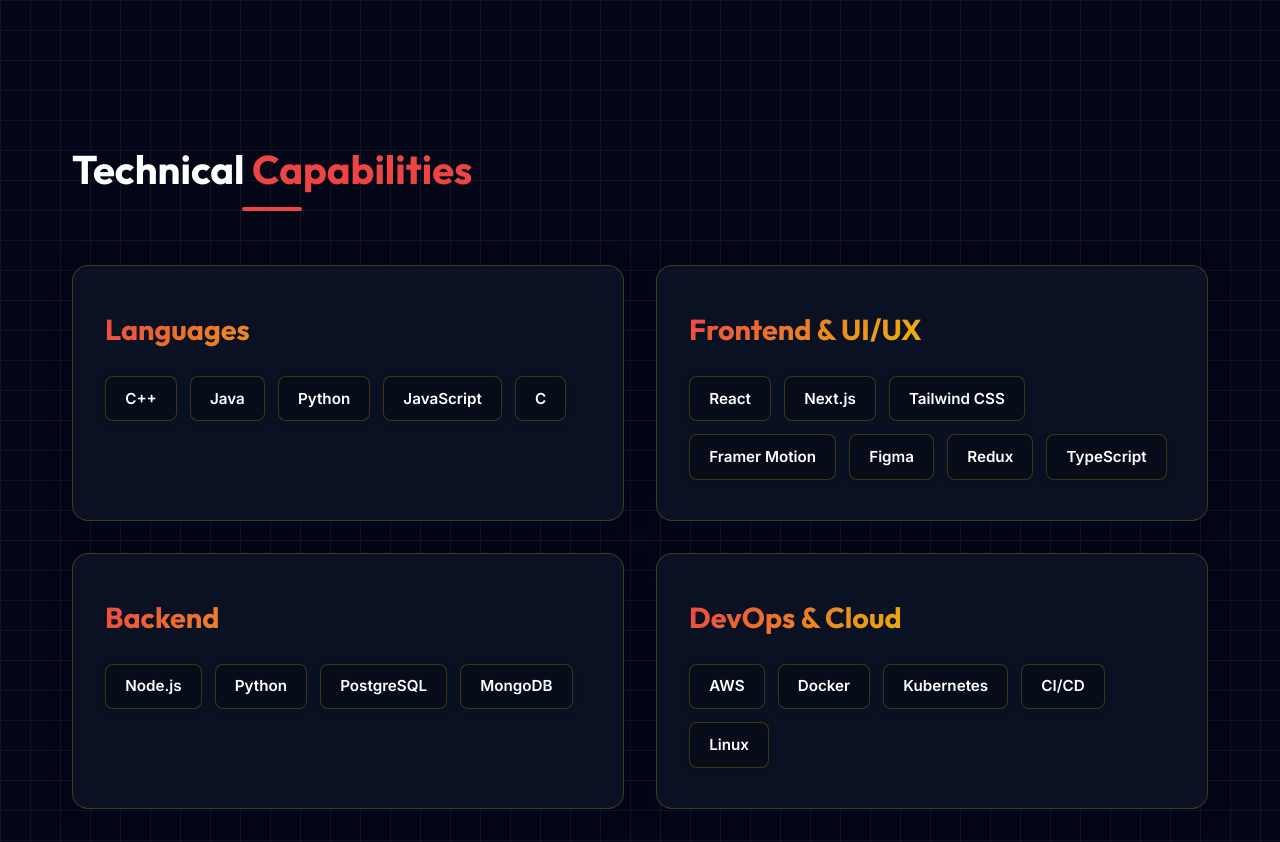
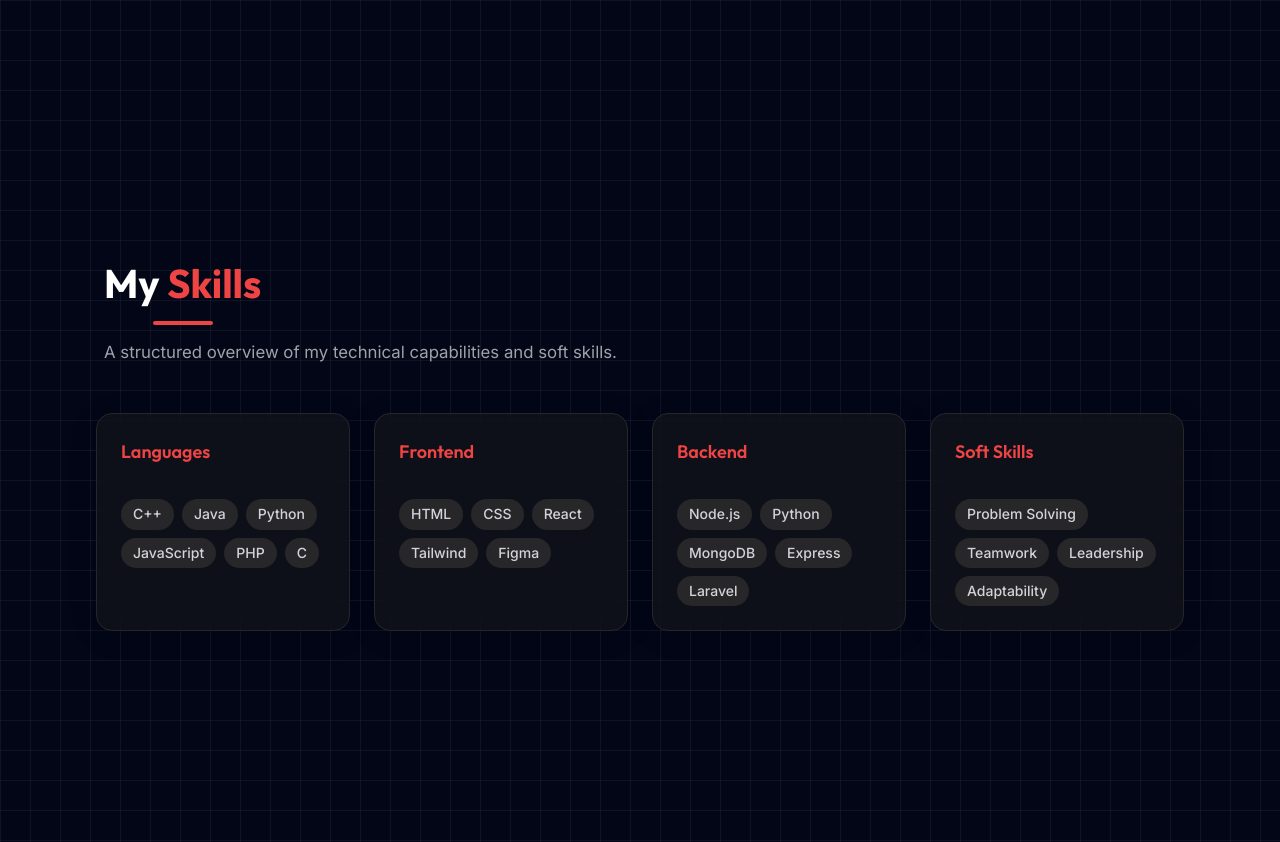
Before and after one commit to jay-prakash-kumar/Portfolio, a React (Vite) app: page / in a window 1280 px wide. Shown: the part 2700-3542 px from the top of the page. Built offline with nearby package versions, Linux system fonts and the light colour scheme.

Commit message:
feat: Add About, Skills, Achievements, and Training sections to the portfolio, and include resume asset.

```diff
--- a/src/components/Skills.jsx
+++ b/src/components/Skills.jsx
@@ -1,336 +1,136 @@
-// import { motion } from "framer-motion";
-// import { fadeIn, staggerContainer, textVariant } from "../utils/motion.js";
+import { motion } from 'framer-motion';
+import { fadeIn, staggerContainer, textVariant } from '../utils/motion.js';
 
-// export default function Skills() {
-//   const categories = [
-//     {
-//       title: "Languages",
-//       items: ["C++", "Java", "Python", "JavaScript", "C"],
-//     },
-//     {
-//       title: "Frontend & UI",
-//       items: ["React", "Next.js", "Tailwind CSS", "Framer Motion", "Figma", "Redux", "TypeScript"],
-//     },
-//     {
-//       title: "Backend Core",
-//       items: ["Node.js", "Python", "PostgreSQL", "MongoDB"],
-//     },
-//     {
-//       title: "Dev & Ops",
-//       items: ["AWS", "Docker", "Kubernetes", "CI/CD", "Linux"],
-//     },
-//     {
-//       title: "Professional",
-//       items: ["Problem Solving", "Collaboration", "Communication", "Time Mgmt", "Adaptability", "Fast Learner"],
-//     }
-//   ];
-
-//   return (
-//     <section id="skills" className="section" style={{ padding: "4rem 0", minHeight: "85vh", display: "flex", alignItems: "center" }}>
-//       <div className="container" style={{ maxWidth: "1200px", margin: "0 auto", width: "100%" }}>
-
-//         <motion.div
-//            variants={textVariant()}
-//            initial="hidden"
-//            whileInView="show"
-//            viewport={{ once: true, amount: 0.25 }}
-//            style={{ textAlign: "center", marginBottom: "3rem" }}
-//         >
-//           <h2 className="section-title" style={{ marginBottom: "1rem" }}>
-//             Tech <span className="text-highlight">Dashboard</span>
-//           </h2>
-//           <p style={{ color: "var(--text-secondary)", fontSize: "1.05rem", maxWidth: "600px", margin: "0 auto" }}>
-//             A dense, single-view comprehensive map of my technical and professional stack without the need to scroll.
-//           </p>
-//         </motion.div>
-
-//         <motion.div
-//            variants={staggerContainer(0.1, 0)}
-//            initial="hidden"
-//            whileInView="show"
-//            viewport={{ once: true, amount: 0.1 }}
-//            className="skills-dashboard"
-//         >
-//           {categories.map((cat, index) => (
-//             <motion.div
-//                variants={fadeIn("up", "tween", index * 0.1, 0.6)}
-//                key={index}
-//                className="dashboard-card"
-//             >
-//               <h3 className="dashboard-card-title">{cat.title}</h3>
-//               <div className="dashboard-card-tags">
-//                 {cat.items.map((skill, sIndex) => (
-//                   <span key={sIndex} className="dashboard-tag">{skill}</span>
-//                 ))}
-//               </div>
-//             </motion.div>
-//           ))}
-//         </motion.div>
-
-//         <style dangerouslySetInnerHTML={{__html: `
-//           .skills-dashboard {
-//             display: grid;
-//             grid-template-columns: repeat(5, 1fr);
-//             gap: 1.5rem;
-//           }
-//           .dashboard-card {
-//             background: var(--nav-bg);
-//             border: 1px solid rgba(255, 255, 255, 0.05);
-//             border-radius: 16px;
-//             padding: 1.5rem 1.2rem;
-//             display: flex;
-//             flex-direction: column;
-//             gap: 1.2rem;
-//             transition: all 0.3s cubic-bezier(0.25, 1, 0.5, 1);
-//             position: relative;
-//             overflow: hidden;
-//             box-shadow: 0 4px 20px rgba(0,0,0,0.15);
-//             backdrop-filter: blur(10px);
-//           }
-//           .dashboard-card::before {
-//             content: '';
-//             position: absolute;
-//             top: 0; left: 0; right: 0; height: 3px;
-//             background: linear-gradient(90deg, transparent, var(--accent-color), transparent);
-//             opacity: 0.3;
-//             transition: opacity 0.3s ease;
-//           }
-//           .dashboard-card:hover {
-//             transform: translateY(-8px);
-//             border-color: rgba(255,255,255, 0.15);
-//             box-shadow: 0 12px 30px rgba(0,0,0,0.3);
-//           }
-//           .dashboard-card:hover::before {
-//             opacity: 1;
-//           }
-//           .dashboard-card-title {
-//             font-size: 1rem;
-//             color: var(--accent-color);
-//             margin: 0;
-//             font-weight: 700;
-//             text-transform: uppercase;
-//             letter-spacing: 1px;
-//             text-align: center;
-//           }
-//           .dashboard-card-tags {
-//             display: flex;
-//             flex-wrap: wrap;
-//             justify-content: center;
-//             gap: 0.6rem;
-//           }
-//           .dashboard-tag {
-//             background: rgba(255,255,255,0.03);
-//             border: 1px solid rgba(255,255,255,0.08);
-//             border-radius: 6px;
-//             padding: 0.4rem 0.8rem;
-//             font-size: 0.85rem;
-//             color: var(--text-secondary);
-//             font-weight: 500;
-//             transition: all 0.3s ease;
-//             cursor: default;
-//           }
-//           .dashboard-tag:hover {
-//             background: var(--text-primary);
-//             color: var(--bg-primary);
-//             border-color: var(--text-primary);
-//             transform: scale(1.05);
-//             box-shadow: 0 4px 10px rgba(255,255,255,0.1);
-//           }
-
-//           /* Responsive adjustments */
-//           @media (max-width: 1024px) {
-//             .skills-dashboard {
-//               grid-template-columns: repeat(3, 1fr);
-//             }
-//           }
-//           @media (max-width: 768px) {
-//             .skills-dashboard {
-//               grid-template-columns: repeat(2, 1fr);
-//             }
-//           }
-//           @media (max-width: 480px) {
-//             .skills-dashboard {
-//               grid-template-columns: 1fr;
-//             }
-//           }
-//         `}} />
-//       </div>
-//     </section>
-//   );
-// }
-
-import { Terminal } from "lucide-react";
+const categories = [
+  {
+    title: "Languages",
+    items: ["C++", "Java", "Python", "JavaScript", "PHP", "C"],
+  },
+  {
+    title: "Frontend",
+    items: ["HTML", "CSS", "React", "Tailwind", "Figma"],
+  },
+  {
+    title: "Backend",
+    items: ["Node.js", "Python", "MongoDB", "Express", "Laravel"],
+  },
+  {
+    title: "Soft Skills",
+    items: ["Problem Solving", "Teamwork", "Leadership", "Adaptability"],
+  },
+];
 
 export default function Skills() {
-  const technicalCategories = [
-    {
-      title: "Languages",
-      skills: ["C++", "Java", "Python", "JavaScript", "C"],
-    },
-    {
-      title: "Frontend & UI/UX",
-      skills: [
-        "React",
-        "Next.js",
-        "Tailwind CSS",
-        "Framer Motion",
-        "Figma",
-        "Redux",
-        "TypeScript",
-      ],
-    },
-    {
-      title: "Backend ",
-      skills: [
-        "Node.js",
-        "Python",
-        "PostgreSQL",
-        "MongoDB",
-      ],
-    },
-    {
-      title: "DevOps & Cloud",
-      skills: [
-        "AWS",
-        "Docker",
-        "Kubernetes",
-        "CI/CD",
-        "Linux",
-      ],
-    },
-  ];
-
-  const softSkills = [
-    "Communication",
-    "Problem Solving",
-    "Team Collaboration",
-    "Time Management",
-    "Adaptability",
-    "Fast Learner",
-    "Goal-Oriented",
-    "Critical Thinking",
-  ];
-
   return (
     <section id="skills" className="section">
-      <div className="container">
-        <h2 className="section-title">
-          Technical <span className="text-highlight">Capabilities</span>
-        </h2>
+      <div className="container" style={{ maxWidth: "1152px", margin: "0 auto" }}>
 
-        <div className="skills-grid">
-          {technicalCategories.map((category, index) => (
-            <div
-              key={index}
-              className="card glass-effect"
+        {/* Header */}
+        <motion.div
+          variants={textVariant()}
+          initial="hidden"
+          whileInView="show"
+          viewport={{ once: true, amount: 0.25 }}
+          style={{ marginBottom: "3rem", paddingLeft: "0.5rem" }}
+        >
+          <h2 className="section-title" style={{ marginBottom: "1.5rem", alignSelf: "flex-start", textAlign: "left", marginInline: "0" }}>
+            My <span className="text-highlight">Skills</span>
+          </h2>
+          <p style={{ color: "var(--text-secondary)", fontSize: "1.05rem", maxWidth: "600px" }}>
+            A structured overview of my technical capabilities and soft skills.
+          </p>
+        </motion.div>
+
+        {/* 4-Col Grid replacing the tailwind layout */}
+        <motion.div
+          variants={staggerContainer(0.1, 0)}
+          initial="hidden"
+          whileInView="show"
+          viewport={{ once: true, amount: 0.1 }}
+          className="tail-grid"
+        >
+          {categories.map((cat, i) => (
+            <motion.div
+              variants={fadeIn("up", "spring", i * 0.1, 0.75)}
+              key={i}
+              className="glass-effect card"
               style={{
-                padding: "2.5rem 2rem",
-                gap: "1.5rem",
-                display: "flex",
-                flexDirection: "column",
-                background: "var(--glass-bg)",
-                border: "1px solid var(--glass-border)",
+                background: "rgba(24, 24, 27, 0.6)", /* zinc-900/60 */
+                border: "1px solid rgba(39, 39, 42, 1)", /* zinc-800 */
+                borderRadius: "1rem", /* rounded-2xl */
+                padding: "1.5rem", /* p-6 */
+                transition: "all 0.3s ease",
+                cursor: "default"
+              }}
+              onMouseEnter={(e) => {
+                e.currentTarget.style.boxShadow = "0 10px 40px rgba(249, 115, 22, 0.15)"; /* orange glow */
+                e.currentTarget.style.borderColor = "var(--accent-color)";
+                e.currentTarget.style.transform = "translateY(-4px)";
+              }}
+              onMouseLeave={(e) => {
+                e.currentTarget.style.boxShadow = "none";
+                e.currentTarget.style.borderColor = "rgba(39, 39, 42, 1)";
+                e.currentTarget.style.transform = "translateY(0)";
               }}
             >
-              <h3
-                className="gradient-text"
-                style={{
-                  fontSize: "1.8rem",
-                  margin: 0,
-                  fontWeight: "700",
-                }}
-              >
-                {category.title}
-              </h3>
+              <h2 style={{ fontSize: "1.125rem", fontWeight: "600", marginBottom: "1rem", color: "var(--accent-color)" }}>
+                {cat.title}
+              </h2>
 
-              <div style={{ display: "flex", flexWrap: "wrap", gap: "0.8rem" }}>
-                {category.skills.map((skill, sIndex) => (
+              <div style={{ display: "flex", flexWrap: "wrap", gap: "0.5rem" }}>
+                {cat.items.map((item, idx) => (
                   <div
-                    key={sIndex}
+                    key={idx}
                     style={{
-                      padding: "0.6rem 1.2rem",
-                      borderRadius: "8px",
-                      background: "var(--input-bg)",
-                      border: "1px solid var(--glass-border)",
-                      boxShadow: "0 2px 10px rgba(0,0,0,0.1)",
-                      color: "var(--text-primary)",
-                      fontSize: "0.95rem",
-                      fontWeight: "600",
+                      background: "rgba(39, 39, 42, 1)", /* zinc-800 bg */
+                      color: "rgba(212, 212, 216, 1)", /* zinc-300 text */
+                      padding: "0.25rem 0.75rem",
+                      borderRadius: "9999px", /* pill shape */
+                      fontSize: "0.875rem",
+                      fontWeight: "500",
                       transition: "all 0.3s ease",
-                      cursor: "default",
                     }}
                     onMouseEnter={(e) => {
-                      e.currentTarget.style.transform = "translateY(-2px)";
-                      e.currentTarget.style.borderColor = "var(--accent-color)";
+                      e.currentTarget.style.background = "var(--accent-color)";
+                      e.currentTarget.style.color = "#ffffff";
+                      e.currentTarget.style.transform = "scale(1.05)";
                     }}
                     onMouseLeave={(e) => {
-                      e.currentTarget.style.transform = "translateY(0)";
-                      e.currentTarget.style.borderColor = "var(--glass-border)";
+                      e.currentTarget.style.background = "rgba(39, 39, 42, 1)";
+                      e.currentTarget.style.color = "rgba(212, 212, 216, 1)";
+                      e.currentTarget.style.transform = "scale(1)";
                     }}
                   >
-                    {skill}
+                    {item}
                   </div>
                 ))}
               </div>
-            </div>
+            </motion.div>
           ))}
-        </div>
+        </motion.div>
 
-        <div>
-          <h3
-            style={{
-              fontSize: "1.8rem",
-              marginBottom: "2rem",
-              textAlign: "center",
-              color: "var(--text-secondary)",
-              fontWeight: "500",
-            }}
-          >
-            Soft Skills
-          </h3>
-          <div
-            style={{
-              display: "flex",
-              flexWrap: "wrap",
-              gap: "1rem",
-              justifyContent: "center",
-            }}
-          >
-            {softSkills.map((skill, index) => (
-              <div
-                key={index}
-                className="glass-effect"
-                style={{
-                  padding: "0.8rem 1.5rem",
-                  borderRadius: "50px",
-                  fontSize: "1rem",
-                  fontWeight: "500",
-                  display: "flex",
-                  alignItems: "center",
-                  gap: "0.5rem",
-                  border: "1px solid var(--glass-border)",
-                  color: "var(--text-primary)",
-                  transition: "all 0.3s ease",
-                  cursor: "default",
-                }}
-                onMouseEnter={(e) => {
-                  e.currentTarget.style.transform = "translateY(-3px)";
-                  e.currentTarget.style.borderColor = "var(--accent-color)";
-                  e.currentTarget.style.boxShadow =
-                    "0 5px 15px rgba(239, 68, 68, 0.1)";
-                }}
-                onMouseLeave={(e) => {
-                  e.currentTarget.style.transform = "translateY(0)";
-                  e.currentTarget.style.borderColor = "var(--glass-border)";
-                  e.currentTarget.style.boxShadow = "none";
-                }}
-              >
-                <Terminal size={16} className="text-highlight" />
-                {skill}
-              </div>
-            ))}
-          </div>
-        </div>
+        {/* Responsive CSS Grid matching Tailwind's internal grid system */}
+        <style dangerouslySetInnerHTML={{__html: `
+          .tail-grid {
+            display: grid;
+            grid-template-columns: repeat(4, 1fr);
+            gap: 1.5rem;
+          }
+
+          /* lg:grid-cols-4 drops down to md:grid-cols-2 */
+          @media (max-width: 1024px) {
+            .tail-grid {
+              grid-template-columns: repeat(2, 1fr);
+            }
+          }
+
+          /* mobile drops down to 1 col */
+          @media (max-width: 640px) {
+            .tail-grid {
+              grid-template-columns: 1fr;
+            }
+          }
+        `}} />
       </div>
     </section>
   );
```
Also changed, not shown: src/components/About.jsx (+7 -3 lines), src/components/Achievements.jsx (+4 -4 lines), src/components/Training.jsx (+75 -6 lines), 1 other file (tests, documents, lock files or other folders).
